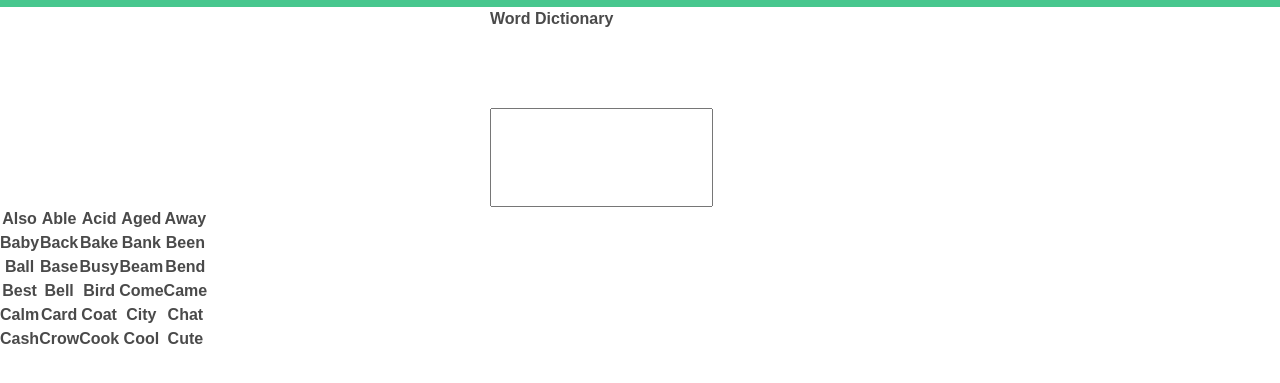
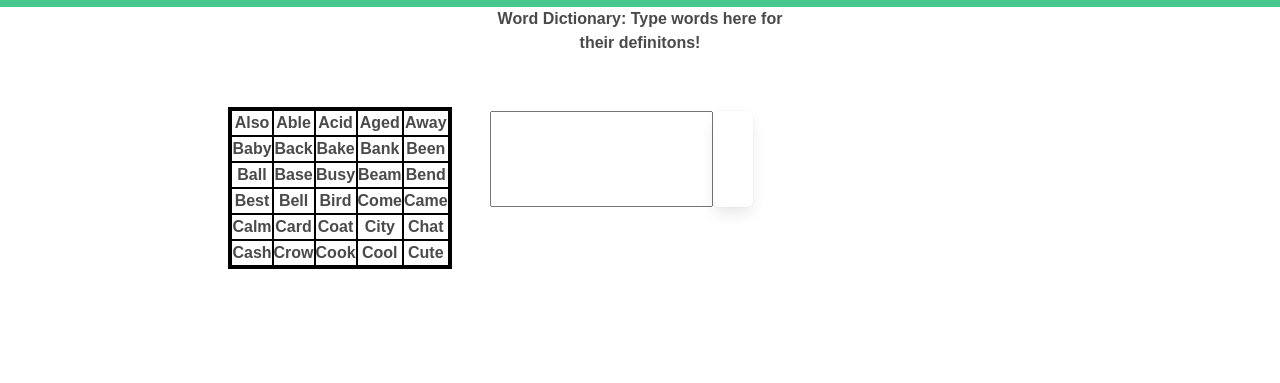
Before and after one commit to git-it-dunn/webdevfinal, a website: page html/wordsPage.html in a window 1280 px wide. Shown: the part 85-468 px from the top of the page. Drawn offline with nearby package versions, Linux system fonts and the light colour scheme.

Commit message:
fixed word page

```diff
--- a/html/wordsPage.html
+++ b/html/wordsPage.html
@@ -55,11 +55,13 @@
       <center>
         <div id="theWord">
           <div>
-            Word Dictionary
+            Word Dictionary: Type words here for their definitons!
           </div>
           <div class="tile">
             <input onkeyup="dictionarypull(document.getElementById('qurybox').value)" id="qurybox">
-            <div id="dict"></div>
+            <div class="box">
+              <div id="dict"></div>
+            </div>
           </div>
         </div>
       </center>
--- a/stylesheets/wordTable.css
+++ b/stylesheets/wordTable.css
@@ -1,5 +1,21 @@
-#table {
-    border: 2;
-    margin-left: 100px;
-    padding-left: 100px;
+table {
+    border: 2px solid black;
+    margin-left: -600px;
+    margin-top: -100px;
+    /* padding-left: 100px; */
+    display : inline-block;
 }
+td {
+    border: 2px solid black;
+    margin: 10px;
+}
+tr {
+    border: 2px solid black;
+    margin: 10px;
+}
+.box {
+    max-height: 1000px;
+}
+#dict {
+    flex-wrap: wrap;
+}
```
